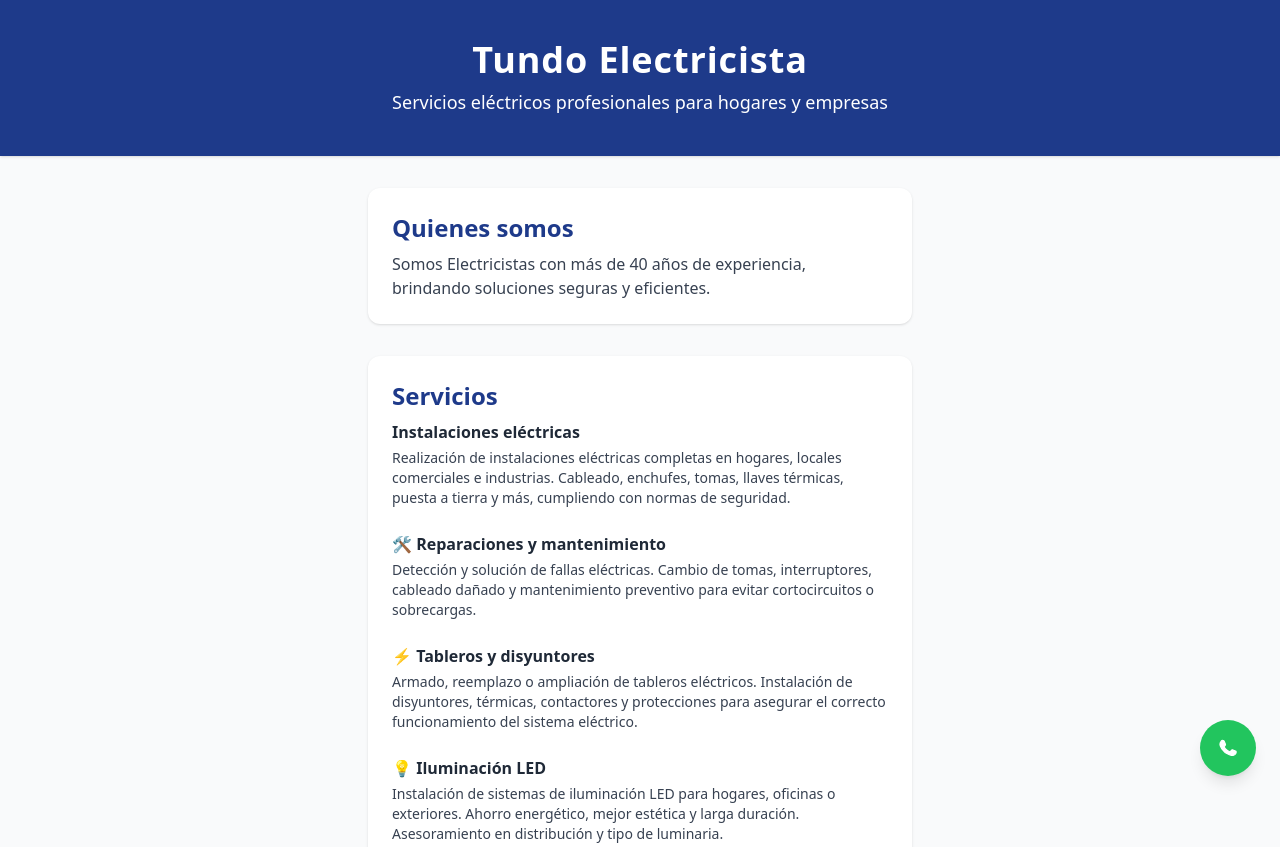
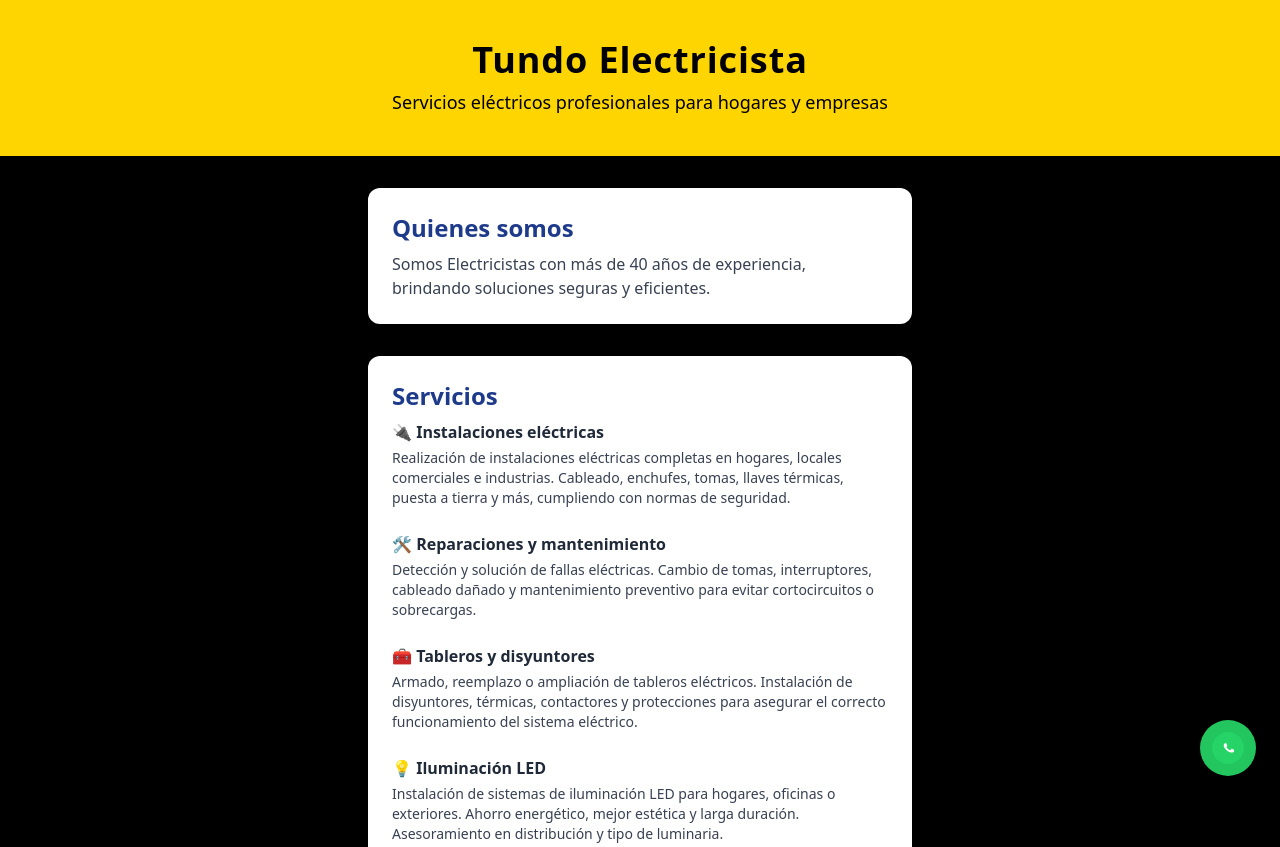
Before and after one commit to eroscabj/landing-electricista, a plain HTML site: page index.html in a window 1280 px wide. Shown: the top 847 px of the page. Drawn offline with nearby package versions, Linux system fonts and the light colour scheme.

Commit message:
Add files via upload

```diff
--- a/index.html
+++ b/index.html
@@ -6,8 +6,8 @@
   <title>Tundo Electricista</title>
   <script src="https://cdn.tailwindcss.com"></script>
 </head>
-<body class="bg-gray-50 text-gray-900 font-sans">
-  <header class="bg-blue-900 text-white py-8 sm:py-10 text-center shadow">
+<body class="bg-black text-white font-sans">
+  <header class="text-black py-8 sm:py-10 text-center shadow" style="background-color: #ffd500;">
     <h1 class="text-3xl sm:text-4xl font-bold mb-2 tracking-wide">Tundo Electricista</h1>
     <p class="text-base sm:text-lg">Servicios eléctricos profesionales para hogares y empresas</p>
   </header>
@@ -20,7 +20,7 @@
       <h2 class="text-xl sm:text-2xl font-semibold text-blue-900 mb-2">Servicios</h2>
       <ul class="space-y-4 sm:space-y-6">
         <li>
-          <span class="font-semibold text-gray-800">Instalaciones eléctricas</span>
+          <span class="font-semibold text-gray-800">🔌 Instalaciones eléctricas</span>
           <p class="text-gray-700 text-xs sm:text-sm mt-1">Realización de instalaciones eléctricas completas en hogares, locales comerciales e industrias. Cableado, enchufes, tomas, llaves térmicas, puesta a tierra y más, cumpliendo con normas de seguridad.</p>
         </li>
         <li>
@@ -28,7 +28,7 @@
           <p class="text-gray-700 text-xs sm:text-sm mt-1">Detección y solución de fallas eléctricas. Cambio de tomas, interruptores, cableado dañado y mantenimiento preventivo para evitar cortocircuitos o sobrecargas.</p>
         </li>
         <li>
-          <span class="font-semibold text-gray-800">⚡ Tableros y disyuntores</span>
+          <span class="font-semibold text-gray-800">🧰 Tableros y disyuntores</span>
           <p class="text-gray-700 text-xs sm:text-sm mt-1">Armado, reemplazo o ampliación de tableros eléctricos. Instalación de disyuntores, térmicas, contactores y protecciones para asegurar el correcto funcionamiento del sistema eléctrico.</p>
         </li>
         <li>
@@ -65,9 +65,12 @@
       <p class="text-xs text-gray-500 mt-2">Al enviar el formulario, recibirás una confirmación en pantalla y el mensaje llegará a erostundoo@gmail.com</p>
     </form>
   </section>
-  <a href="https://wa.me/5491154108256" class="fixed bottom-4 right-4 sm:bottom-6 sm:right-6 bg-green-500 hover:bg-green-600 text-white rounded-full shadow-lg w-12 h-12 sm:w-14 sm:h-14 flex items-center justify-center z-50 transition duration-200" target="_blank" title="Contactar por WhatsApp">
-    <svg xmlns="http://www.w3.org/2000/svg" class="w-7 h-7 sm:w-8 sm:h-8" fill="none" viewBox="0 0 24 24" stroke="currentColor">
-      <path fill="currentColor" d="M17.472 14.382c-.297-.149-1.758-.867-2.031-.967-.273-.099-.472-.148-.67.15-.198.297-.767.966-.94 1.164-.173.198-.347.223-.644.075-.297-.149-1.255-.463-2.39-1.475-.883-.788-1.48-1.761-1.653-2.059-.173-.297-.018-.458.13-.606.134-.133.298-.347.446-.52.149-.174.198-.298.298-.497.099-.198.05-.372-.025-.521-.075-.149-.669-1.612-.916-2.207-.242-.579-.487-.5-.669-.51-.173-.008-.372-.01-.571-.01-.198 0-.52.074-.792.372-.272.297-1.04 1.016-1.04 2.479 0 1.462 1.065 2.875 1.213 3.074.149.198 2.099 3.2 5.077 4.363.71.306 1.263.489 1.694.625.712.227 1.36.195 1.872.118.571-.085 1.758-.719 2.006-1.413.248-.694.248-1.288.173-1.413-.074-.124-.272-.198-.57-.347z"/>
+  <a href="https://wa.me/5491154108256" class="fixed bottom-4 right-4 sm:bottom-6 sm:right-6 bg-green-500 hover:bg-green-600 rounded-full shadow-lg w-12 h-12 sm:w-14 sm:h-14 flex items-center justify-center z-50 transition duration-200 focus:outline-none focus:ring-0 active:outline-none active:ring-0" target="_blank" title="Contactar por WhatsApp">
+    <svg viewBox="0 0 32 32" class="w-7 h-7 sm:w-8 sm:h-8" xmlns="http://www.w3.org/2000/svg">
+      <g>
+        <circle cx="16" cy="16" r="16" fill="#25D366"/>
+        <path d="M22.1 17.6c-.3-.2-1.7-.8-2-.9-.3-.1-.5-.2-.7.2-.2.3-.6.9-.8 1.1-.1.2-.3.2-.6.1-.3-.1-1.1-.4-2-1.2-.7-.6-1.2-1.4-1.4-1.6-.1-.2-.01-.4.1-.5.1-.1.2-.3.3-.4.1-.1.1-.2.2-.4.1-.2.1-.3 0-.5-.1-.1-.6-1.4-.8-1.9-.2-.5-.4-.4-.6-.4-.2 0-.3 0-.5 0-.2 0-.4.1-.7.3-.2.2-.9.8-.9 2.1 0 1.2.9 2.4 1.1 2.6.1.2 1.9 2.8 4.4 3.8.6.2 1.1.4 1.5.5.6.1 1.2.1 1.6.1.5-.1 1.5-.6 1.7-1.2.2-.6.2-1.1.1-1.2-.1-.1-.2-.2-.5-.3z" fill="#fff"/>
+      </g>
     </svg>
   </a>
   <script src="script.js"></script>
```
